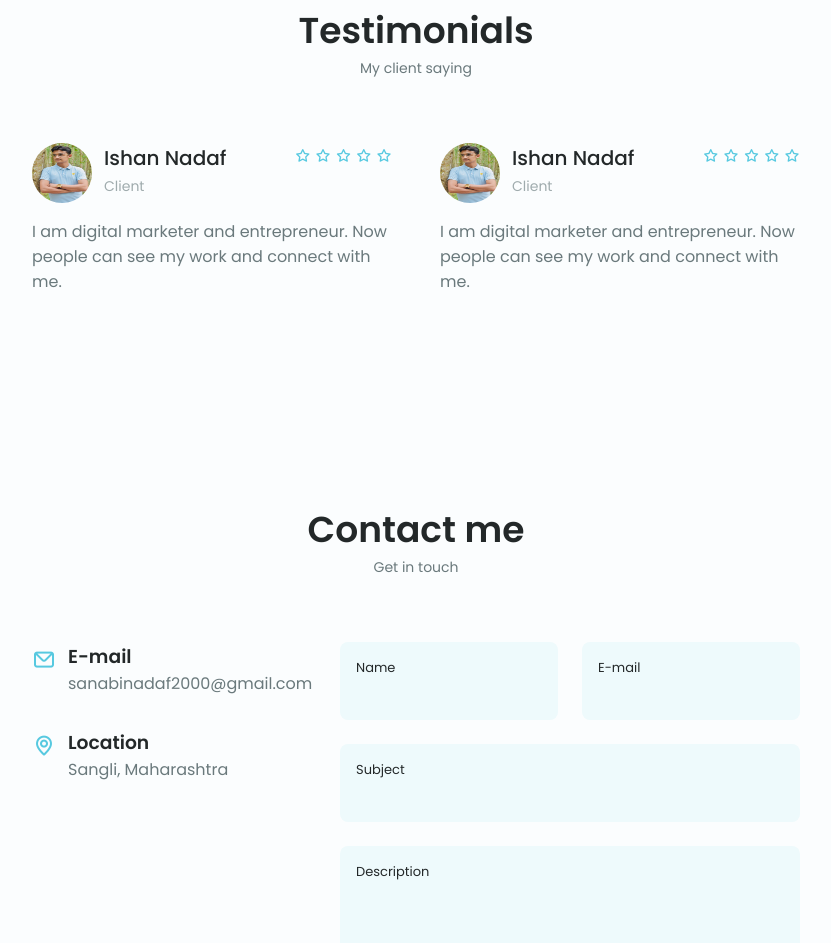
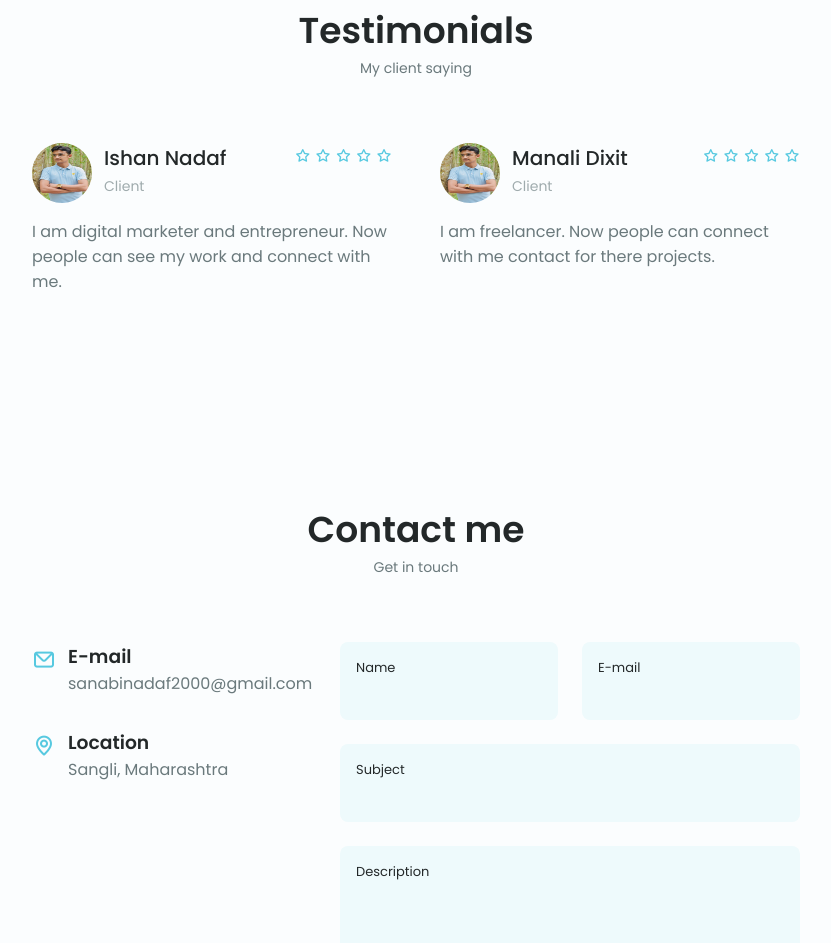
Before and after one commit to sanabinadaf/Personal-Portfolio.github.io, a plain HTML site: page index.html in a window 1280 px wide. Shown: the part 4485-5428 px from the top of the page, without its empty margins (224-1055 px from the left). Drawn offline with nearby package versions, Linux system fonts and the light colour scheme.

Commit message:
Update index.html

```diff
--- a/index.html
+++ b/index.html
@@ -675,6 +675,28 @@ Dist – Satara.</span>
                         </p>
                     </div>
                     <!--==================== TESTIMONIAL 2 ====================-->
+                    <div class="testimonial__content swiper-slide">
+                        <div class="testimonial__data">
+                            <div class="testimonial__header">
+                                <img src="./packages/images/Ishan.jpg" alt="" class="testimonial__img">
+
+                                <div>
+                                    <h3 class="testimonial__name">Manali Dixit</h3>
+                                    <span class="testimonial__client">Client</span>
+                                </div>
+                            </div>
+                            <div>
+                                <i class="uil uil-star testimonial__icon-star"></i>
+                                <i class="uil uil-star testimonial__icon-star"></i>
+                                <i class="uil uil-star testimonial__icon-star"></i>
+                                <i class="uil uil-star testimonial__icon-star"></i>
+                                <i class="uil uil-star testimonial__icon-star"></i>
+                            </div>
+                        </div>
+
+                        <p class="testimonial__description">I am freelancer. Now people can connect with me contact for there projects.
+                        </p>
+                    </div>
                 </div>
                 <!--Add pagination-->
                 <div class="swiper-pagination swiper-pagination-testimonial"></div>
```
